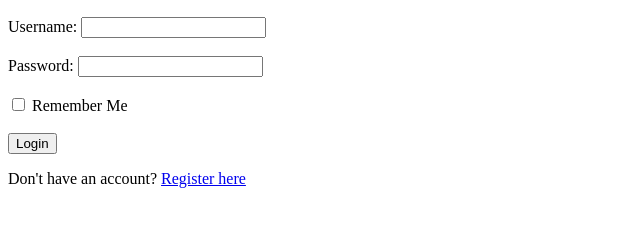
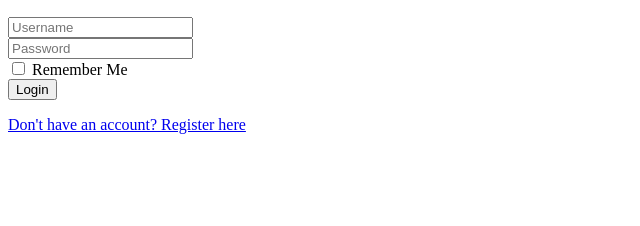
Before and after one commit to Earth1283/ChatRoom, a plain HTML site: page login.html in a window 1280 px wide. Shown: the part 50-276 px from the top of the page, without its empty margins (0-640 px from the left). Drawn offline with Linux system fonts and the light colour scheme.

Commit message:
Update login.html

```diff
--- a/login.html
+++ b/login.html
@@ -1,20 +1,23 @@
 <!DOCTYPE html>
 <html lang="en">
 <head>
-    <meta charset="UTF-8">
-    <meta name="viewport" content="width=device-width, initial-scale=1.0">
-    <title>Login</title>
+  <meta charset="UTF-8">
+  <meta name="viewport" content="width=device-width, initial-scale=1.0">
+  <title>Login</title>
+  <link rel="stylesheet" href="style.css">
 </head>
 <body>
+  <div class="login-form">
     <h2>Login</h2>
     <form action="/login" method="POST">
-        <label for="username">Username:</label>
-        <input type="text" name="username" required><br><br>
-        <label for="password">Password:</label>
-        <input type="password" name="password" required><br><br>
-        <input type="checkbox" name="remember"> Remember Me<br><br>
-        <button type="submit">Login</button>
+      <input type="text" name="username" placeholder="Username" required><br>
+      <input type="password" name="password" placeholder="Password" required><br>
+      <label>
+        <input type="checkbox" name="rememberMe"> Remember Me
+      </label><br>
+      <button type="submit">Login</button>
     </form>
-    <p>Don't have an account? <a href="/register">Register here</a></p>
+    <p><a href="/register">Don't have an account? Register here</a></p>
+  </div>
 </body>
 </html>
```
